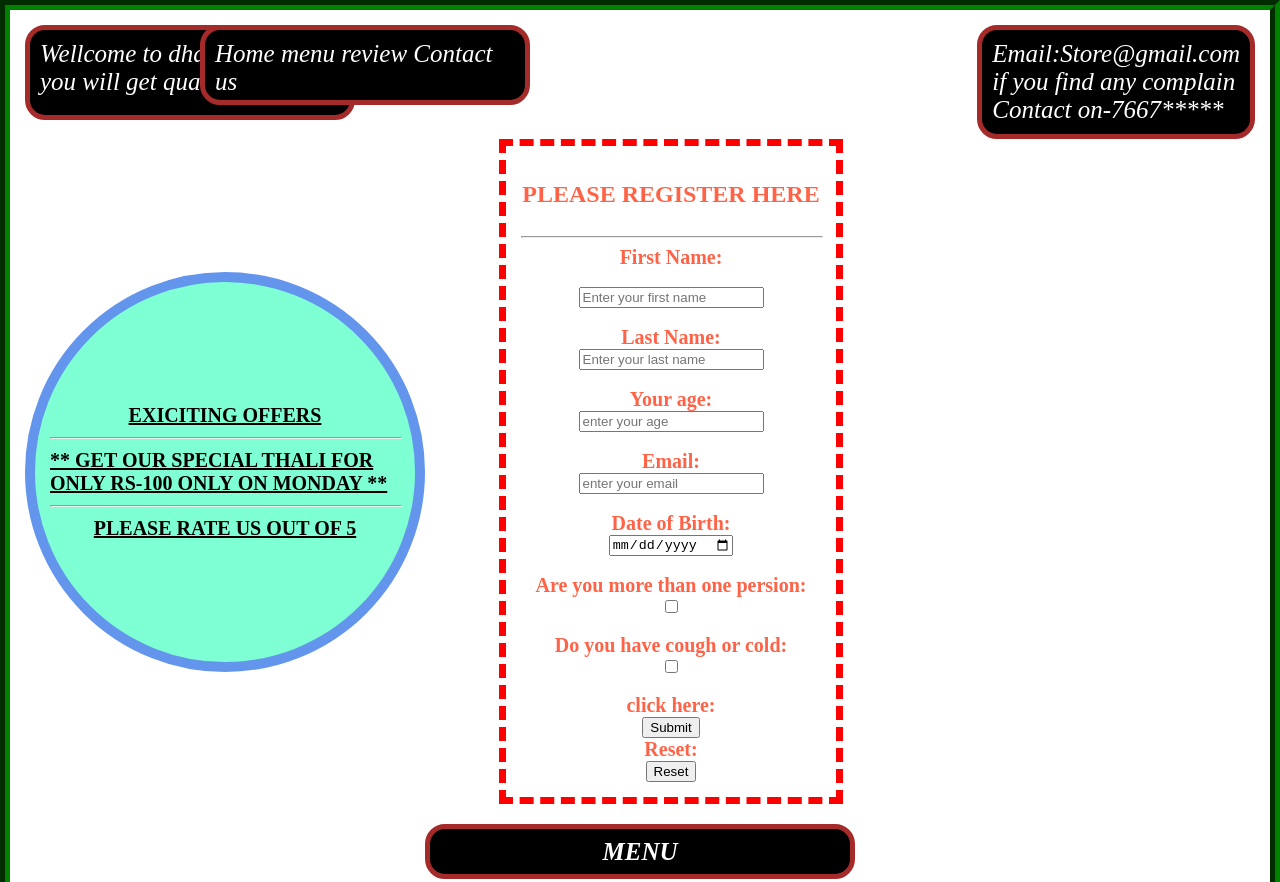
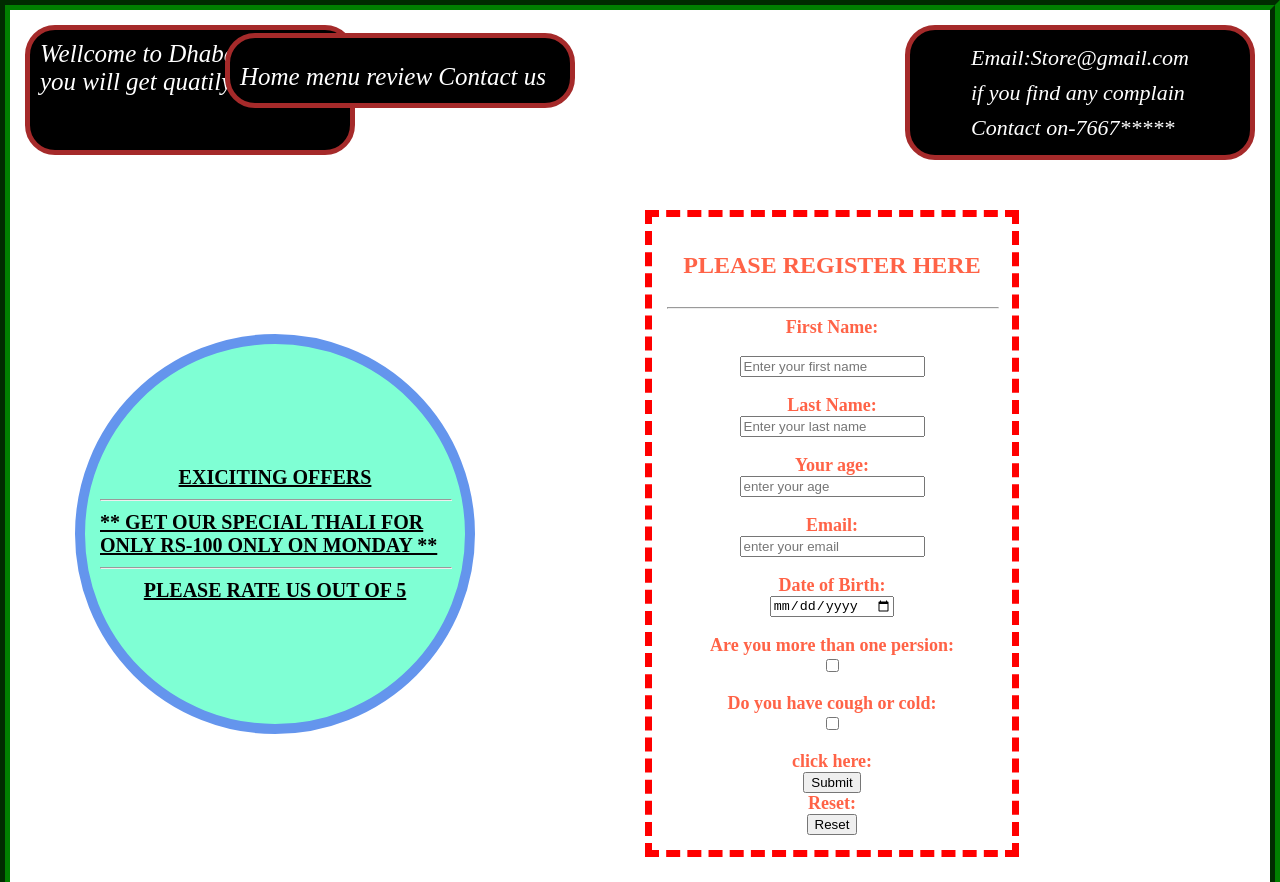
Before and after one commit to vipul353/assigment_css2, a plain HTML site: page index.html in a window 1280 px wide. Shown: the top 882 px of the page. Drawn offline with Linux system fonts and the light colour scheme.

Commit message:
improved

```diff
--- a/index.html
+++ b/index.html
@@ -10,11 +10,11 @@
   <body>
     <div class="row">
       <div class="box wellcome">
-        Wellcome to dhaba,<br />
+        Wellcome to Dhaba,<br />
         you will get quatily food
       </div>
       <div class="box menureview">Home menu review Contact us</div>
-      <div class="box">
+      <div class="contactus">
         Email:Store@gmail.com<br />
         if you find any complain<br />
         Contact on-7667*****
--- a/style.css
+++ b/style.css
@@ -13,26 +13,39 @@ body {
   background-color: black;
   color: white;
   font-style: italic;
-  border-radius: 20px;
+  border-radius: 30px;
   padding: 10px;
   font-size: 25px;
 }
 
 .wellcome {
-  height: 65px;
+  height: 100px;
   width: 300px;
 }
 
 .menureview {
-  height: 50px;
+  height: 30px;
+  padding-top: 25px;
+  margin-top: 8px;
   position: absolute;
-  left: 175px;
-  width: 300px;
+  left: 200px;
+  width: 320px;
 }
 
 .contactus {
-  height: 40px;
-  width: 300px;
+  border: 5px solid brown;
+  background-color: black;
+  color: white;
+  font-style: italic;
+  border-radius: 30px;
+  padding: 10px;
+  font-size: 22px;
+  line-height: 35px;
+  width: 320px;
+  display: flex;
+  flex-direction: column;
+  justify-content: center;
+  align-items: center;
 }
 
 .row {
@@ -46,6 +59,7 @@ body {
   flex-direction: row;
   align-items: center;
   justify-content: start;
+  margin: 50px;
 }
 
 .circle {
@@ -68,10 +82,10 @@ body {
 
 .form{
      height: auto;
-     width: 300px;
+     width: 330px;
      padding: 15px;
      background-color: white;
-     margin-left: 74px;
+     margin-left: 170px;
      border: 7px dashed red;
 
      display: flex;
@@ -96,21 +110,21 @@ h2{
 }
 
 label{
-    font-size: 20px;
+    font-size: 18px;
     font-weight: 700;
     color: tomato;
 }
 
 .menu-row{
-    margin-top: 20px;
+    /* margin-top: 10px; */
     display: flex;
     flex-direction: row;
     justify-content: center;
     align-items: center;
 }
 .menu{
-    width: 400px;
-    height: 25px;
+    width: 350px;
+    height: 35px;
     display: flex;
     flex-direction: row;
     justify-content: center;
@@ -146,6 +160,7 @@ label{
 
  li {
     padding-left: 70px;
+    font-weight: bold;
   }
 
 h1{
```
